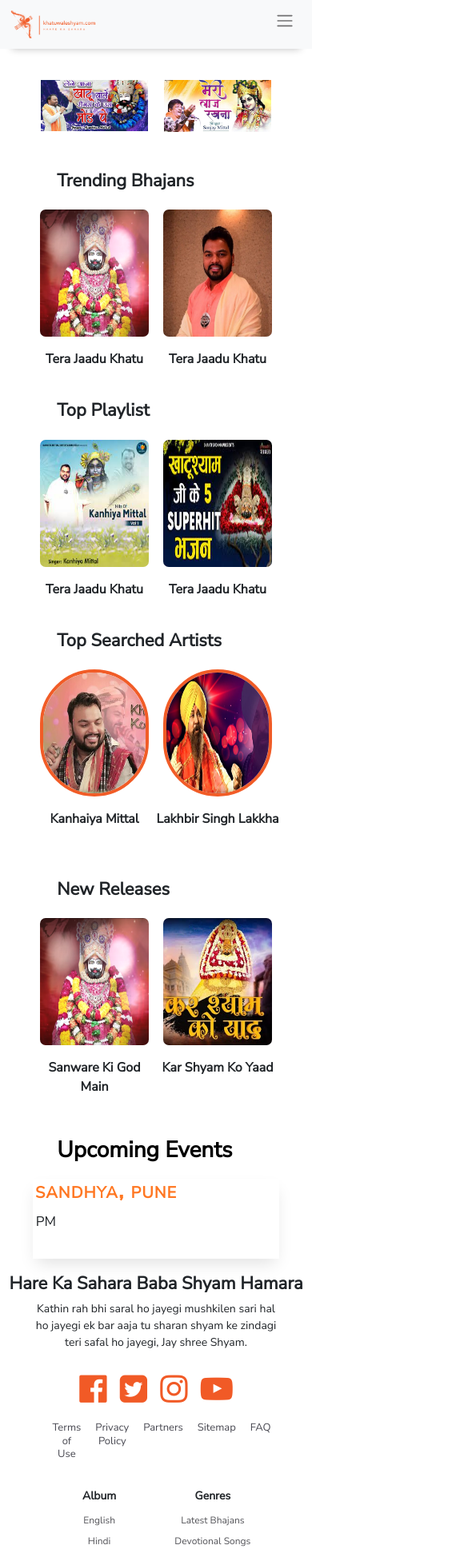
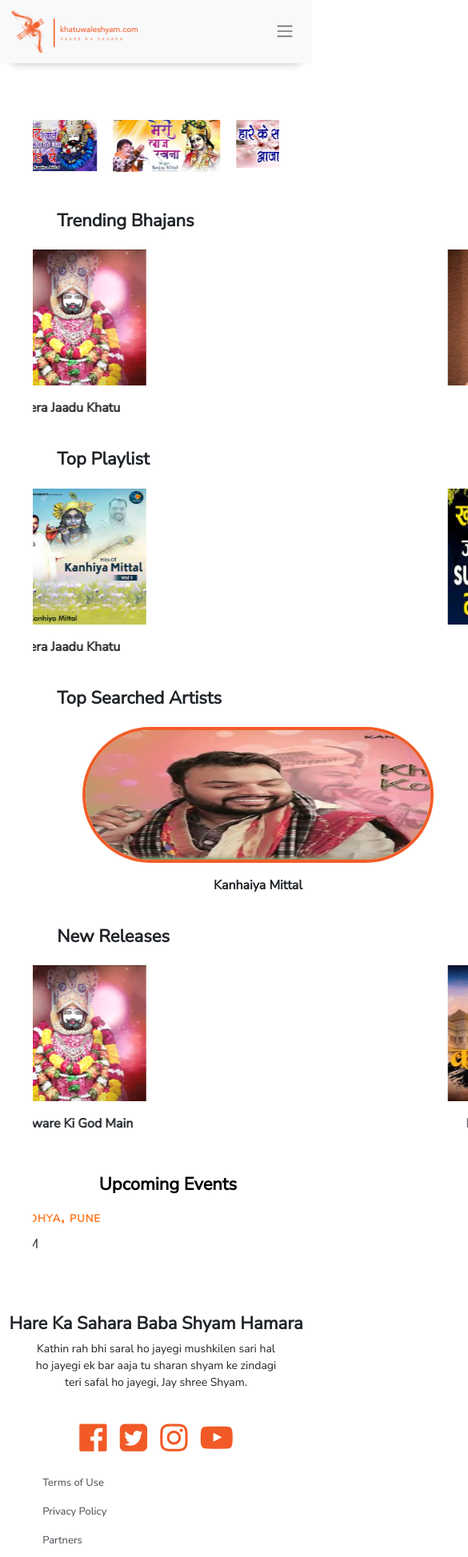
Before and after one commit to BarkhaJb/khatuwale, a React (Create React App) app: page / in a window 390 px wide. Shown: the top 1947 px of the page at 80% size, 585 px wide, since content can reach past the window. Built offline with nearby package versions, Linux system fonts and the light colour scheme; a web font is replaced by a local one.

Commit message:
home page responsive

```diff
--- a/src/Components/assets/css/style.css
+++ b/src/Components/assets/css/style.css
@@ -136,33 +136,30 @@
     top:65px;
     z-index: 1 !important;
 }
-.superhit ul ,.trnding-area ul{
-    width: 100%;
+
+
+.about-slider1 {
+    margin: 23px 0;
+    width: 1125px;
 }
-.trnding-area li{
-    margin: 0 12px;
-}
-.superhit-img , .searchimg{
-width: 92%;
-}
-.slider-img{
-
+.slider-img {
     border-radius: 7px;
     height: 170px;
+    width: 224px;
+    padding: 0 19px;
 }
 
-.Releaseimg{
+
+
+/* .Releaseimg{
     width: 75%;
-}
-.searchimg{
+} */
+.searchimg {
+    padding: 0;
     border-radius: 90px;
     width: 78%;
     border: 4px solid #F15C27;
-
 }
-/* .searchimg:hover, .slider-top-img:hover{
-    filter: blur(1px);
-    /* transition: 0.5s ease-in-out; */
 
 
 figure:hover{
@@ -582,38 +579,36 @@
     button.react-multiple-carousel__arrow.react-multiple-carousel__arrow--right{
         display: none;
     }
-.slider-img{
+/* .slider-img{
     width: 100%;
     max-width: 75%;
     height: 100%;
     min-height: 208px;
-}
-.trnding-area li{
+} */
+/* .trnding-area li{
     margin: 0;
 }
 .trnding-area ul , .superhit ul{
     width: auto;
-}
-.searchimg{
-    border-radius: 121px;
-}
-.superhit-img{
+} */
+
+/* .superhit-img{
    width: 88%;
    height: 177px;
-}
+} */
 .navbar-search{
     width: 90%;
     margin: 0 auto;
 }
-.logoimg{
+/* .logoimg{
     width: 30%;
 }
 .logo-box{
     width: 90%;
-}
+} */
 .navbar-toggler{
     font-size: 16px;
-    border: none;
+    border: none !important;
     padding: 0 10px;
 }
 .navbar-nav{
@@ -624,45 +619,13 @@
     padding: 5px 0;
 }
 .topMargin{
-    margin-top: 179px;
+    margin-top: 150px !important;
 }
 .playyicon{
     top: 32%;
     left: 44%;
 }
 }
-@media only screen and (max-width : 464px) {
-
-    .slider-img{
-        width: 100%;
-        max-width: 88%;
-        height: 100%;
-        min-height: 159px;
-    }
-    .footer-content{
-        flex-wrap: wrap;
-    }
-    .footer-album, .footer-genres, .footer-artist, .footer-release{
-        width: 50%;
-        margin-bottom: 18px;
-        text-align: center;
-    }
-    .menu1-content, .menu2-content, .menu3-content, .menu4-content{
-        padding: 0;
-    }
-    .top-footer-para p{
-        width: 78%;
-    }
-    .top-footer-para{
-        padding: 10px 0;
-    }
-    /* .logo-box{
-        width: 74%;
-    }
-    .logoimg{
-        width: 46%;
-    } */
-    }
 
 
 
@@ -674,7 +637,7 @@
             width: 100%;
         }
         .logoimg{
-            width: 60%;
+           max-width: 300px;
         }
         .logo-box{
             width: 90%;
@@ -685,11 +648,15 @@
         .toggle-btn{
             width: 50%;
             text-align: end;
+            display: flex;
+            justify-content: end;
+            align-items: center;
         }
 
         .sec-1{
             flex-direction: column;
             align-items: center;
+           margin: 17px;
         }
         .trendimg{
             width: 260px;
@@ -740,13 +707,51 @@
             display: none;
         }
        .topMargin {
-        margin-top: 100px;
+        margin-top:220px;
+    }
+    button:focus:not(:focus-visible){
+        outline: none;
+        border-color: inherit;
+        -webkit-box-shadow: none;
+        box-shadow: none;
     }
     .playyicon{
         top: 0%;
     left: 3%;
     }
+    .navbar-collapse{
+        min-height: 190px;
+    }
+    .navbar-nav{
+        margin: 24px 0;
+    }
     .footer-awsfnts{
         padding: 12px 0;
     }
+    .footer-content{
+        flex-direction: column;
     }
+    .about-para{
+        flex-direction: column;
+        text-align: left;
+        padding: 0;
+    }
+    .about-para2{
+        line-height: 2.75em;
+    }
+    .top-footer-para p{
+        width: 80%;
+    }
+    .event-h1{
+        font-size: 22px;
+        text-align: center;
+    }
+    .events-h3{
+        font-size: 18px!important;
+    }
+    .sliderrr{
+        box-shadow: none;
+    }
+
+
+    }
--- a/src/pages/Home.js
+++ b/src/pages/Home.js
@@ -121,6 +121,7 @@
             </li>
           </div>
 
+
         </Carousel>
       </div>
       <div className="slider">
@@ -130,7 +131,7 @@
         <h2 className='slider-heading'>Trending Bhajans</h2>
       </div>
        <div className='about-slider1 trnding-area'>
-        <Carousel responsive={responsiveTwo} infinite={true} autoPlay={true} >
+        <Carousel responsive={responsiveTwo} infinite={true} autoPlay={true}  >
           <div className='slick-slide'>
             <li className='blocks-gallery-item'>
               <figure>
@@ -299,24 +300,12 @@
           </div>
           </div>
 
-          {/* <div className='slick-slide'>
+          <div className='slick-slide'>
             <li className='blocks-gallery-item'>
               <figure>
-                <img className='slider-img'
-                  src={tr_img3 }></img>
-
-              </figure>
-              <figcaption></figcaption>
-            </li>
-            <div className="songname">
-            <p>Tera Jaadu Khatu</p>
-          </div>
-          </div> */}
-          {/* <div className='slick-slide'>
-            <li className='blocks-gallery-item'>
-              <figure>
-                <img className='slider-img'
-                src={tr_img4}  ></img>
+              <Link to='/Trending'>    <img className='slider-img superhit-img'
+                  src={top3}  ></img></Link>
+                    <div className="playyiconhome"><i class="fa fa-play-circle-o" aria-hidden="true"></i> </div>
               </figure>
               <figcaption></figcaption>
             </li>
@@ -324,32 +313,6 @@
             <p>Tera Jaadu Khatu</p>
           </div>
           </div>
-
-          <div className='slick-slide'>
-            <li className='blocks-gallery-item'>
-              <figure>
-                <img className='slider-img'
-                    src={ tr_img2}></img>
-              </figure>
-              <figcaption></figcaption>
-            </li>
-            <div className="songname">
-            <p>Tera Jaadu Khatu</p>
-          </div>
-          </div>
-
-          <div className='slick-slide'>
-            <li className='blocks-gallery-item'>
-              <figure>
-                <img className='slider-img'
-                  src={tr_img1}  ></img>
-              </figure>
-              <figcaption></figcaption>
-            </li>
-            <div className="songname">
-            <p>Tera Jaadu Khatu</p>
-          </div>
-          </div> */}
 
         </Carousel>
       </div>
```
